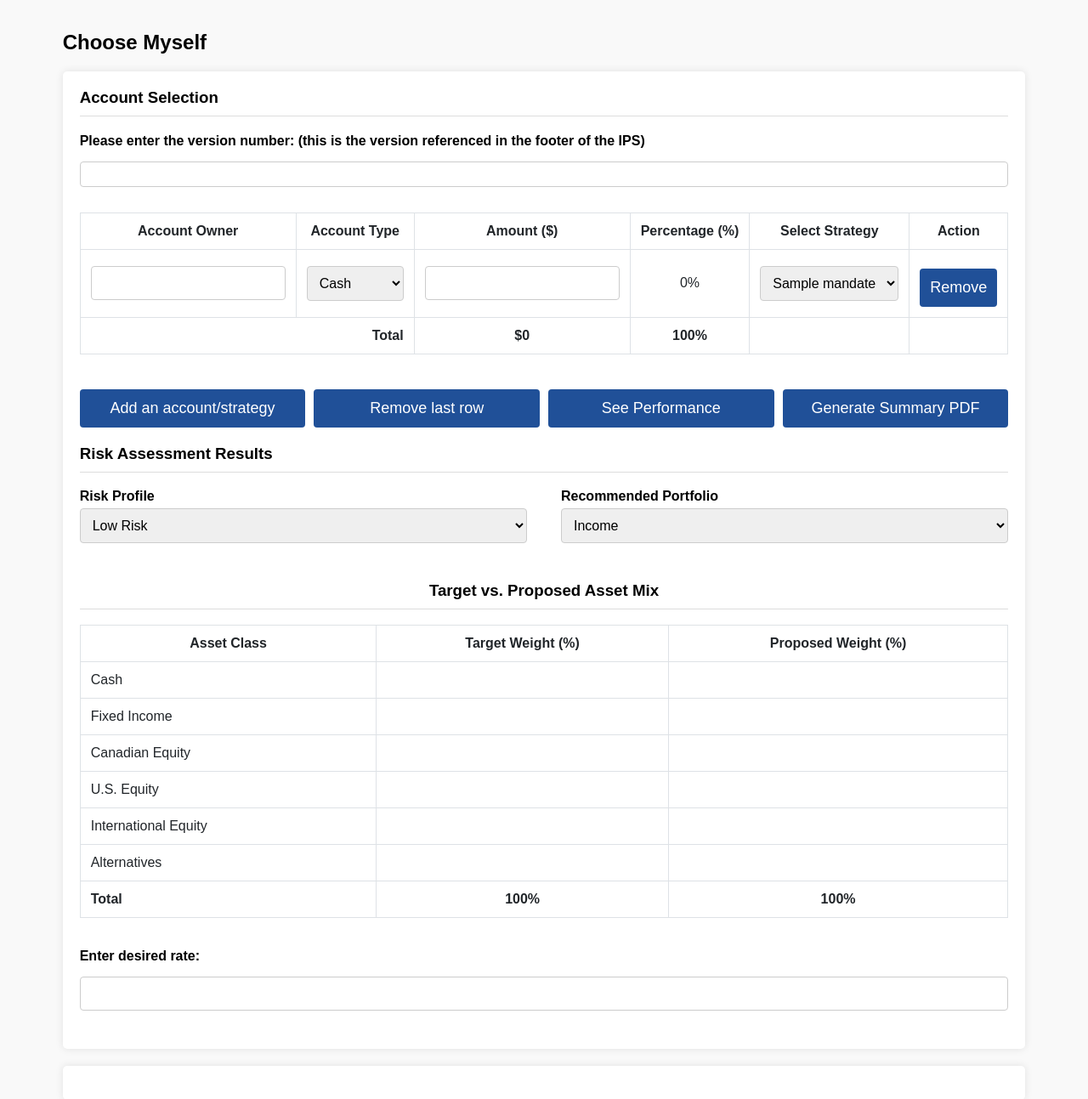
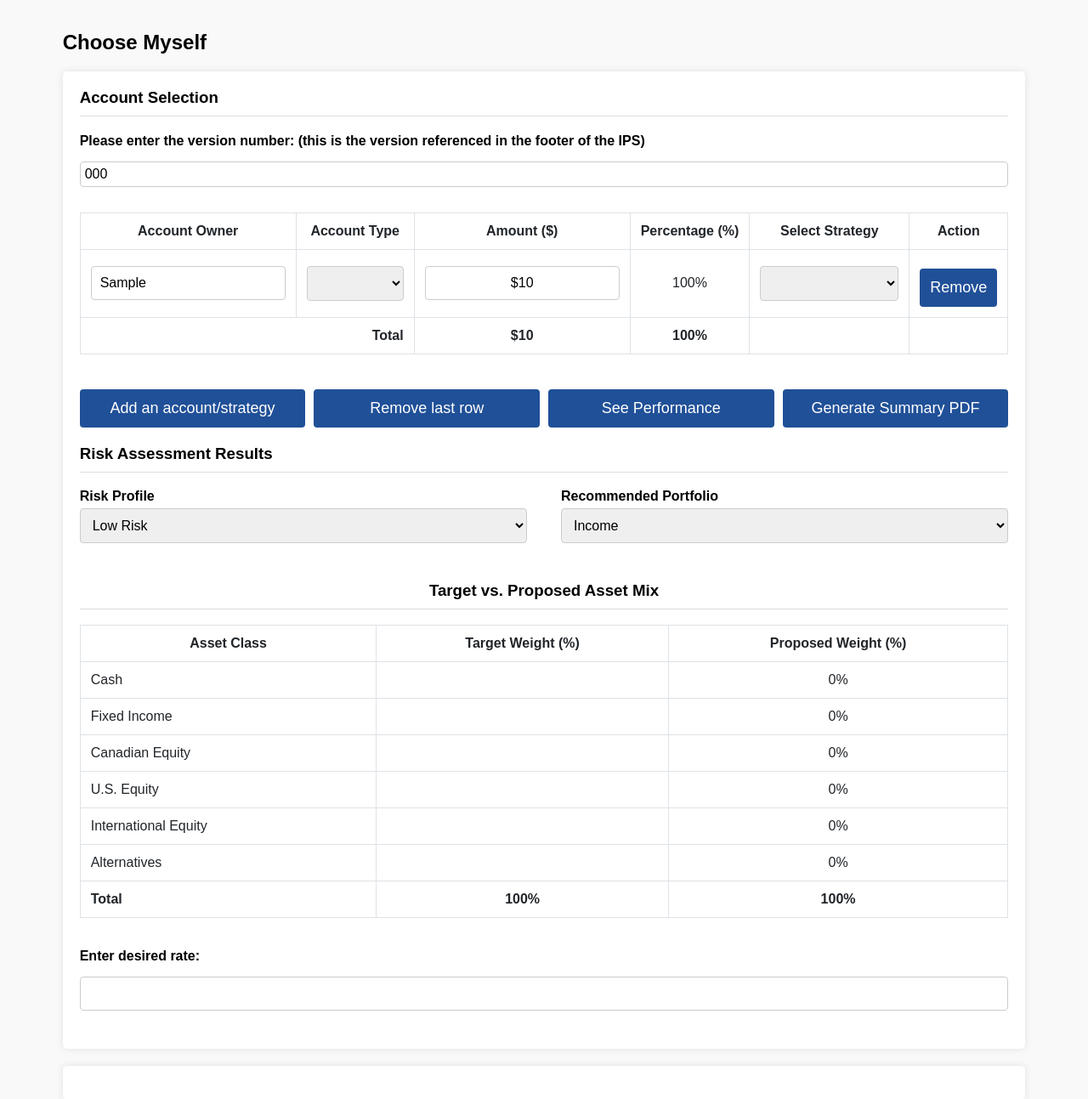
Before and after one commit to omarelassaad/ips-generator-web, a Django app: page /ips/choose_myself/ in a window 1280 px wide. Shown: the part 148-1441 px from the top of the page at 85% size. Run offline with Django 5.2, Linux system fonts and the light colour scheme; a user stored in the database is signed in; tables that the repository leaves empty hold one stand-in row (values such as "Sample post"); some libraries are stand-ins or nearby versions.

Commit message:
Restore full proposal data when loading a saved proposal
Previously load_proposal correctly wrote all ChooseMyselfData rows back
to the DB but choose_myself_view never read them out — the form always
rendered with a single blank row and questionnaire-derived suggestions,
so loaded data was invisible.

Two changes:
1. choose_myself_view now queries all existing ChooseMyselfData rows
   and passes them as JSON (existing_rows_json) to the template.
2. choose_myself.html gains a restoreFormFromData IIFE that runs at
   page-load time:
   - Fills account rows (account_owner, account_type, amount, strategy)
   - Adds extra rows for multi-account proposals
   - Restores version number, desired rate, CMS fee, comments, IPS
     changes, risk profile override and portfolio override from their
     special DB rows
   - Restores Client-directed Holdings rows and shows the CMH section
   - Recalculates percentages/weights and shows the Create IPS and
     Save Proposal buttons so the user can act immediately

Co-Authored-By: Claude Sonnet 4.6 <noreply@anthropic.com>

```diff
--- a/app/ips/templates/choose_myself.html
+++ b/app/ips/templates/choose_myself.html
@@ -886,6 +886,110 @@ document.getElementById('comments-box').addEventListener('input', function() {
   saveChooseMyselfData();
 });
 
+// ── Restore saved / loaded proposal data ─────────────────────────────────────
+(function restoreFormFromData() {
+  const rows = {{ existing_rows_json|safe }};
+  if (!rows || rows.length === 0) return;
+
+  const SPECIAL = new Set([
+    'Comments', 'Desired Rate', 'CMS Fee', 'IPS Changes',
+    'Risk Profile Override', 'Portfolio Override', 'Client-directed Holdings '
+  ]);
+
+  const accountRows = rows.filter(r => !SPECIAL.has(r.account_owner));
+  const special = {};
+  rows.filter(r => SPECIAL.has(r.account_owner)).forEach(r => { special[r.account_owner] = r; });
+  const cmhRows = rows.filter(r => r.account_owner === 'Client-directed Holdings ');
+
+  // ── Regular account rows ──────────────────────────────────────────────────
+  if (accountRows.length > 0) {
+    const tbody = document.getElementById('account-strategy-body');
+
+    function fillRow(row, data) {
+      row.querySelector('input[name="account_owner"]').value = data.account_owner;
+      row.querySelector('select[name="account_type"]').value = data.account_type;
+      const amt = parseFloat(data.amount) || 0;
+      row.querySelector('.amount-input').value = amt > 0
+        ? '$' + amt.toLocaleString('en-US', { minimumFractionDigits: 0, maximumFractionDigits: 0 })
+        : '';
+      row.querySelector('select[name="strategy"]').value = data.strategy;
+    }
+
+    // Keep the first row as template; remove any extras
+    while (tbody.rows.length > 1) tbody.deleteRow(1);
+
+    // Fill first row
+    fillRow(tbody.rows[0], accountRows[0]);
+
+    // Clone and fill remaining rows
+    for (let i = 1; i < accountRows.length; i++) {
+      const newRow = tbody.rows[0].cloneNode(true);
+      newRow.querySelectorAll('input, select').forEach(el => el.value = '');
+      tbody.appendChild(newRow);
+      fillRow(newRow, accountRows[i]);
+      attachEventListeners(newRow);
+      attachRowEventListeners(newRow);
+    }
+  }
+
+  // ── Version number ────────────────────────────────────────────────────────
+  const vn = (rows.find(r => r.version_number && r.version_number !== 'N/A') || {}).version_number;
+  if (vn) document.getElementById('version-number').value = vn;
+
+  // ── Special fields ────────────────────────────────────────────────────────
+  if (special['Desired Rate']) {
+    const dr = parseFloat(special['Desired Rate'].amount) || 0;
+    if (dr > 0) document.getElementById('desired-rate').value = dr;
+  }
+  if (special['Comments']) {
+    document.getElementById('comments-box').value = special['Comments'].strategy || '';
+  }
+  if (special['CMS Fee']) {
+    const cf = parseFloat(special['CMS Fee'].amount) || 0;
+    if (cf > 0) document.getElementById('cms_fee').value = cf;
+  }
+  if (special['IPS Changes']) {
+    document.getElementById('ips-changes-box').value = special['IPS Changes'].strategy || '';
+  }
+  if (special['Risk Profile Override']) {
+    const sel = document.getElementById('risk-profile-override');
+    if (sel) sel.value = special['Risk Profile Override'].strategy || '';
+  }
+  if (special['Portfolio Override']) {
+    const sel = document.getElementById('portfolio-override');
+    if (sel) sel.value = special['Portfolio Override'].strategy || '';
+  }
+
+  // ── Client-directed Holdings ──────────────────────────────────────────────
+  if (cmhRows.length > 0) {
+    document.getElementById('cmh-yes').checked = true;
+    document.getElementById('cmh-details').style.display = 'block';
+    const container = document.getElementById('cmh-accounts-container');
+    const template = container.querySelector('.cmh-account');
+    cmhRows.forEach((cmh, idx) => {
+      let div;
+      if (idx === 0) {
+        div = template;
+      } else {
+        div = template.cloneNode(true);
+        container.appendChild(div);
+      }
+      div.querySelector('select[name="cmh_combined_account"]').value = cmh.account_type;
+      const cmhAmt = parseFloat(cmh.amount) || 0;
+      div.querySelector('.cmh-amount-input').value = cmhAmt > 0
+        ? '$' + cmhAmt.toLocaleString('en-US', { minimumFractionDigits: 0, maximumFractionDigits: 0 })
+        : '';
+    });
+  }
+
+  // Recalculate totals and show action buttons
+  calculatePercentages();
+  calculateWeights();
+  updateFeeRangeAndTrailer();
+  showCreateIpsButton();
+  document.getElementById('see-performance-button').style.display = 'block';
+})();
+
 document.addEventListener('DOMContentLoaded', function() {
   fetch('{% url "get_target_weights" %}', {
     method: 'GET',
--- a/app/ips/views.py
+++ b/app/ips/views.py
@@ -1192,6 +1192,17 @@ def choose_myself_view(request):
     except Exception:
         mandates = []
 
+    # Pass existing ChooseMyselfData rows as JSON so the template can
+    # pre-populate the form (especially after loading a saved proposal).
+    existing_rows = list(
+        ChooseMyselfData.objects.filter(user=request.user).values(
+            'account_owner', 'account_type', 'amount', 'strategy', 'version_number'
+        )
+    )
+    for r in existing_rows:
+        r['amount'] = str(r['amount'])  # Decimal → str for JSON serialisation
+    existing_rows_json = json.dumps(existing_rows) if existing_rows else 'null'
+
     return render(request, 'choose_myself.html', {
         'form': form,
         'combined_accounts': combined_accounts,
@@ -1204,6 +1215,7 @@ def choose_myself_view(request):
         'portfolio_override_choices': portfolio_override_choices,
         'portfolio_allocations_json': portfolio_allocations_json,
         'mandates': mandates,
+        'existing_rows_json': existing_rows_json,
     })
 
 @login_required
```
